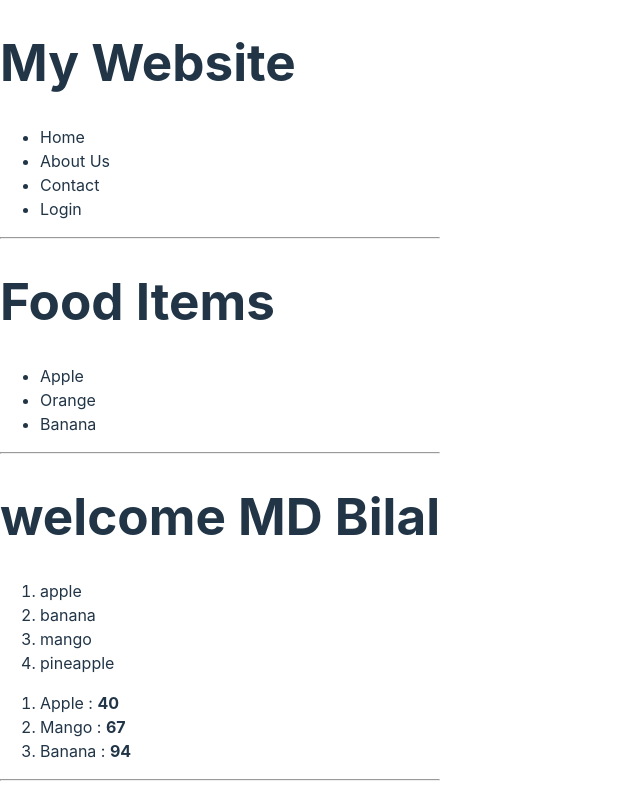
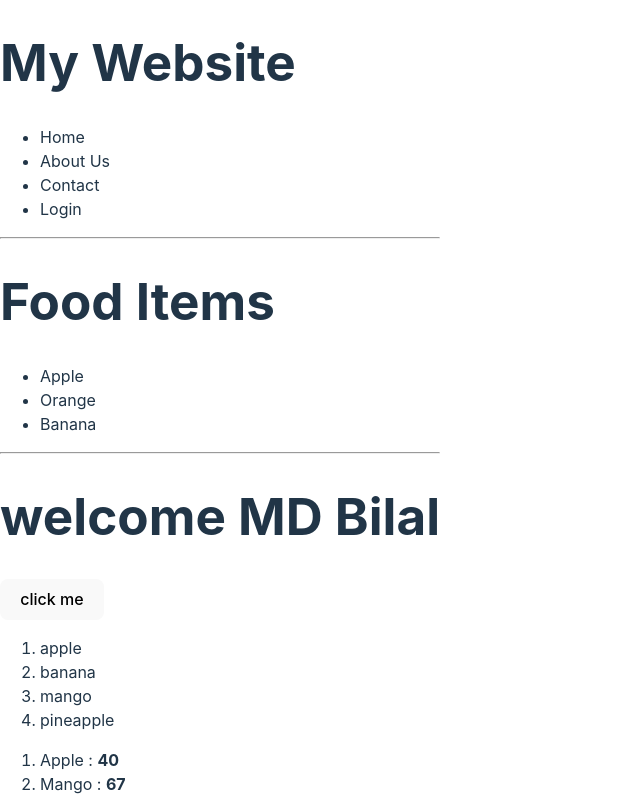
Before and after one commit to mdbilal/React-Basics, a React (Vite) app: page / in a window 1280 px wide. Shown: the top 800 px of the page, without its empty margins (0-640 px from the left). Built offline with nearby package versions, Linux system fonts and the light colour scheme.

Commit message:
onClick event handling

```diff
--- a/src/App.jsx
+++ b/src/App.jsx
@@ -6,6 +6,7 @@ import Greeting from './components/Greeting.jsx';
 import ArrayMap from './components/ArrayMap.jsx';
 import ObjectMap from './components/ObjectMap.jsx';
 import ReusableList from './components/ReuseableList.jsx';
+import Click from './components/Click.jsx';
 
 function App() {
 
@@ -28,6 +29,7 @@ function App() {
       <Header />
       <Food />
       <Greeting isLoggedIn={true}/>
+      <Click />
       <ArrayMap />
       <ObjectMap />
       <hr />
--- /dev/null
+++ b/src/components/Click.jsx
@@ -0,0 +1,17 @@
+function Click(){
+
+    let count = 0;
+    const handleClick = (name) => {
+        if(count < 3){
+            count++
+            console.log(name + ' you clicked me: '+ count + ' times');
+        } else {
+            console.log(name + ' stop clicking me');
+        }
+    }
+    return (
+        <button onClick={() => handleClick('bro')}>click me</button>
+    )
+}
+
+export default Click;
```
